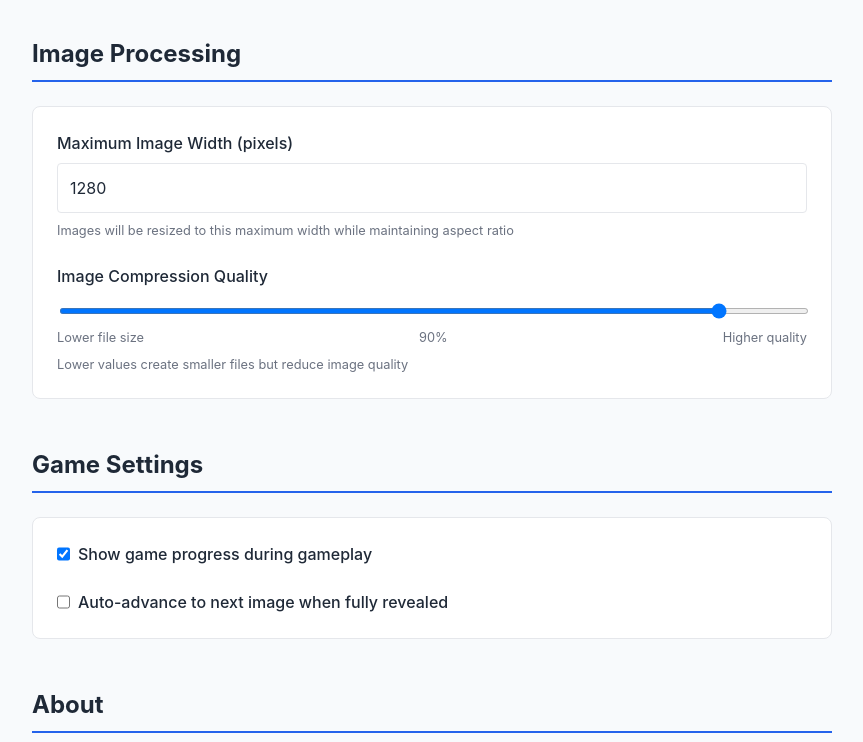
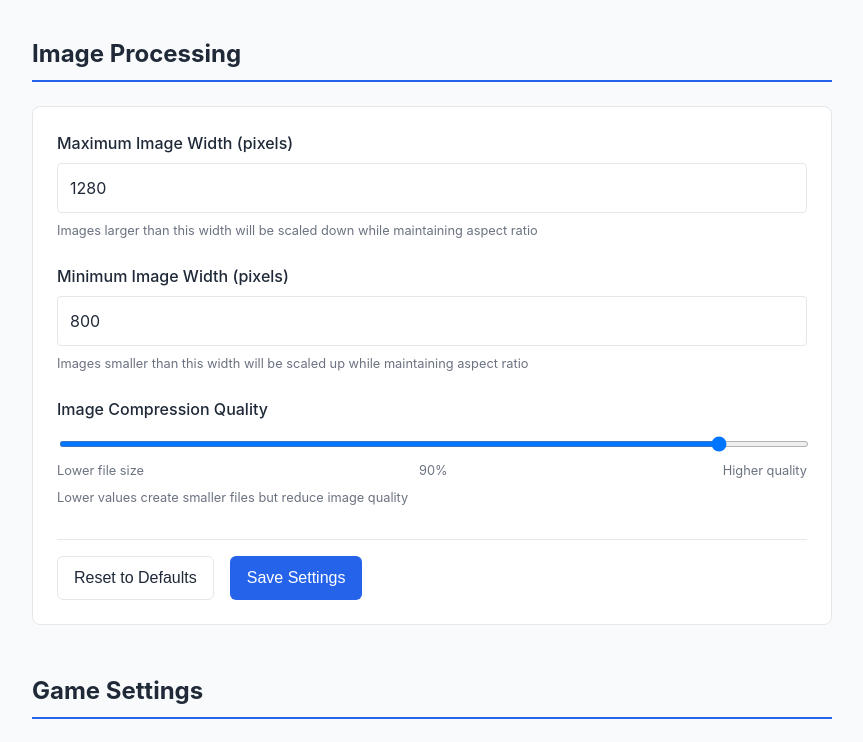
Before and after one commit to fillier/name-that-thing, a Vue app: page /settings in a window 1280 px wide. Shown: the part 620-1362 px from the top of the page, without its empty margins (208-1071 px from the left). Built offline with nearby package versions, Linux system fonts and the light colour scheme.

Commit message:
feat: Implement settings store for image processing configurations and add settings persistence test

```diff
--- a/src/components/common/ToastContainer.vue
+++ b/src/components/common/ToastContainer.vue
@@ -26,7 +26,6 @@
 </template>
 
 <script setup lang="ts">
-import { computed } from 'vue'
 import { useToast } from '@/composables/useToast'
 
 const { toasts, removeToast } = useToast()
--- a/src/components/game/ImageDisplay.vue
+++ b/src/components/game/ImageDisplay.vue
@@ -51,7 +51,6 @@
 <script setup lang="ts">
 import { ref, computed, watch, onUnmounted } from 'vue'
 import type { GameImage, PixelationLevel } from '@/types'
-import { ImageProcessingService } from '@/services/imageProcessing'
 
 interface Props {
   image?: GameImage | null
--- a/src/composables/useImageUpload.ts
+++ b/src/composables/useImageUpload.ts
@@ -24,6 +24,7 @@ export function useImageUpload() {
     categoryId: string,
     options?: {
       maxWidth?: number
+      minWidth?: number
       quality?: number
       onImageProcessed?: (image: GameImage) => void
       onError?: (fileName: string, error: string) => void
@@ -62,7 +63,8 @@ export function useImageUpload() {
             file,
             categoryId,
             options?.maxWidth,
-            options?.quality
+            options?.quality,
+            options?.minWidth
           )
 
           if (result.success && result.processedImage) {
--- a/src/composables/useToast.ts
+++ b/src/composables/useToast.ts
@@ -1,4 +1,4 @@
-import { ref, reactive, readonly } from 'vue'
+import { reactive, readonly } from 'vue'
 
 export interface Toast {
   id: string
--- a/src/main.js
+++ b/src/main.js
@@ -3,10 +3,16 @@ import { createPinia } from 'pinia'
 import router from './router'
 import App from './App.vue'
 import './styles/main.scss'
+import { useSettingsStore } from './stores/settings'
 
 const app = createApp(App)
+const pinia = createPinia()
 
-app.use(createPinia())
+app.use(pinia)
 app.use(router)
 
+// Initialize settings store
+const settingsStore = useSettingsStore()
+settingsStore.loadSettings().catch(console.error)
+
 app.mount('#app')
--- a/src/services/imageProcessing.ts
+++ b/src/services/imageProcessing.ts
@@ -13,6 +13,7 @@ import {
 export class ImageProcessingService {
   private static readonly PIXELATION_LEVELS = [64, 32, 16, 0] // 0 means original, higher numbers are more pixelated
   private static readonly DEFAULT_MAX_WIDTH = 1280
+  private static readonly DEFAULT_MIN_WIDTH = 800
   private static readonly DEFAULT_QUALITY = 0.9
 
   /**
@@ -22,7 +23,8 @@ export class ImageProcessingService {
     file: File,
     categoryId: string,
     maxWidth: number = ImageProcessingService.DEFAULT_MAX_WIDTH,
-    quality: number = ImageProcessingService.DEFAULT_QUALITY
+    quality: number = ImageProcessingService.DEFAULT_QUALITY,
+    minWidth: number = ImageProcessingService.DEFAULT_MIN_WIDTH
   ): Promise<ImageProcessingResult> {
     try {
       // Validate file
@@ -44,7 +46,7 @@ export class ImageProcessingService {
       const img = await loadImageFromFile(file)
 
       // Resize image
-      const { canvas, blob: resizedBlob, dimensions } = await resizeImage(img, maxWidth, quality)
+      const { canvas, blob: resizedBlob, dimensions } = await resizeImage(img, maxWidth, quality, minWidth)
 
       // Create pixelation levels
       const pixelationLevels = await ImageProcessingService.createPixelationLevels(
@@ -101,6 +103,7 @@ export class ImageProcessingService {
     categoryId: string,
     maxWidth?: number,
     quality?: number,
+    minWidth?: number,
     onProgress?: (current: number, total: number) => void
   ): Promise<{
     successful: GameImage[]
@@ -118,7 +121,8 @@ export class ImageProcessingService {
           file,
           categoryId,
           maxWidth,
-          quality
+          quality,
+          minWidth
         )
 
         if (result.success && result.processedImage) {
@@ -151,6 +155,7 @@ export class ImageProcessingService {
     categoryId: string,
     options: {
       maxWidth?: number
+      minWidth?: number
       quality?: number
       batchSize?: number
       onProgress?: (processed: number, total: number) => void
@@ -159,6 +164,7 @@ export class ImageProcessingService {
   ): Promise<ImageProcessingResult[]> {
     const {
       maxWidth = ImageProcessingService.DEFAULT_MAX_WIDTH,
+      minWidth = ImageProcessingService.DEFAULT_MIN_WIDTH,
       quality = ImageProcessingService.DEFAULT_QUALITY,
       onProgress,
       onImageComplete
@@ -179,7 +185,8 @@ export class ImageProcessingService {
           file,
           categoryId,
           maxWidth,
-          quality
+          quality,
+          minWidth
         )
 
         results.push(result)
--- /dev/null
+++ b/src/stores/settings.ts
@@ -0,0 +1,184 @@
+// Settings store for Name That Thing
+import { defineStore } from 'pinia'
+import { ref, reactive, watch, computed } from 'vue'
+
+export interface AppSettings {
+  // Image Processing Settings
+  maxImageSize: number
+  minImageSize: number
+  compressionQuality: number
+
+  // Game Settings
+  showProgress: boolean
+  autoAdvance: boolean
+}
+
+const DEFAULT_SETTINGS: AppSettings = {
+  maxImageSize: 1280,
+  minImageSize: 800,
+  compressionQuality: 0.9,
+  showProgress: true,
+  autoAdvance: false
+}
+
+const STORAGE_KEY = 'name-that-thing-settings'
+
+export const useSettingsStore = defineStore('settings', () => {
+  // State
+  const settings = reactive<AppSettings>({ ...DEFAULT_SETTINGS })
+  const loading = ref(false)
+  const error = ref<string | null>(null)
+
+  // Actions
+  const loadSettings = async () => {
+    try {
+      loading.value = true
+      error.value = null
+
+      const stored = localStorage.getItem(STORAGE_KEY)
+      if (stored) {
+        const parsedSettings = JSON.parse(stored) as Partial<AppSettings>
+
+        // Merge with defaults to handle new settings that might not exist in stored data
+        Object.assign(settings, DEFAULT_SETTINGS, parsedSettings)
+
+        console.log('Settings loaded from localStorage:', settings)
+      } else {
+        console.log('No stored settings found, using defaults')
+      }
+    } catch (err) {
+      error.value = err instanceof Error ? err.message : 'Failed to load settings'
+      console.error('Failed to load settings:', err)
+
+      // Reset to defaults if loading fails
+      Object.assign(settings, DEFAULT_SETTINGS)
+    } finally {
+      loading.value = false
+    }
+  }
+
+  const saveSettings = async () => {
+    try {
+      loading.value = true
+      error.value = null
+
+      localStorage.setItem(STORAGE_KEY, JSON.stringify(settings))
+      console.log('Settings saved to localStorage:', settings)
+    } catch (err) {
+      error.value = err instanceof Error ? err.message : 'Failed to save settings'
+      console.error('Failed to save settings:', err)
+      throw err
+    } finally {
+      loading.value = false
+    }
+  }
+
+  const updateSetting = async <K extends keyof AppSettings>(
+    key: K,
+    value: AppSettings[K]
+  ) => {
+    settings[key] = value
+    await saveSettings()
+  }
+
+  const updateSettings = async (updates: Partial<AppSettings>) => {
+    Object.assign(settings, updates)
+    await saveSettings()
+  }
+
+  const resetSettings = async () => {
+    Object.assign(settings, DEFAULT_SETTINGS)
+    await saveSettings()
+  }
+
+  const exportSettings = () => {
+    return JSON.stringify(settings, null, 2)
+  }
+
+  const importSettings = async (settingsJson: string) => {
+    try {
+      const importedSettings = JSON.parse(settingsJson) as Partial<AppSettings>
+
+      // Validate imported settings
+      const validSettings: Partial<AppSettings> = {}
+
+      if (typeof importedSettings.maxImageSize === 'number' &&
+          importedSettings.maxImageSize >= 800 &&
+          importedSettings.maxImageSize <= 2560) {
+        validSettings.maxImageSize = importedSettings.maxImageSize
+      }
+
+      if (typeof importedSettings.minImageSize === 'number' &&
+          importedSettings.minImageSize >= 400 &&
+          importedSettings.minImageSize <= 1600) {
+        validSettings.minImageSize = importedSettings.minImageSize
+      }
+
+      if (typeof importedSettings.compressionQuality === 'number' &&
+          importedSettings.compressionQuality >= 0.1 &&
+          importedSettings.compressionQuality <= 1) {
+        validSettings.compressionQuality = importedSettings.compressionQuality
+      }
+
+      if (typeof importedSettings.showProgress === 'boolean') {
+        validSettings.showProgress = importedSettings.showProgress
+      }
+
+      if (typeof importedSettings.autoAdvance === 'boolean') {
+        validSettings.autoAdvance = importedSettings.autoAdvance
+      }
+
+      await updateSettings(validSettings)
+      return validSettings
+    } catch (err) {
+      throw new Error('Invalid settings format')
+    }
+  }
+
+  // Auto-save settings when they change (debounced)
+  let saveTimeout: NodeJS.Timeout | null = null
+  watch(
+    () => ({ ...settings }),
+    () => {
+      if (saveTimeout) {
+        clearTimeout(saveTimeout)
+      }
+      saveTimeout = setTimeout(() => {
+        saveSettings().catch(console.error)
+      }, 500) // Debounce saves by 500ms
+    },
+    { deep: true }
+  )
+
+  return {
+    // State
+    settings: settings as AppSettings,
+    loading: readonly(loading),
+    error: readonly(error),
+
+    // Actions
+    loadSettings,
+    saveSettings,
+    updateSetting,
+    updateSettings,
+    resetSettings,
+    exportSettings,
+    importSettings
+  }
+})
+
+function readonly<T>(ref: import('vue').Ref<T>) {
+  return computed(() => ref.value)
+}
+
+// Helper to access settings outside of setup context
+export const getSettings = (): AppSettings => {
+  const store = useSettingsStore()
+  return {
+    maxImageSize: store.settings.maxImageSize,
+    minImageSize: store.settings.minImageSize,
+    compressionQuality: store.settings.compressionQuality,
+    showProgress: store.settings.showProgress,
+    autoAdvance: store.settings.autoAdvance
+  }
+}
--- a/src/utils/index.ts
+++ b/src/utils/index.ts
@@ -72,12 +72,14 @@ export const loadImageFromFile = (file: File): Promise<HTMLImageElement> => {
 }
 
 /**
- * Resize image to maximum width while maintaining aspect ratio
+ * Resize image to target width while maintaining aspect ratio
+ * Scales down images larger than maxWidth and scales up images smaller than minWidth
  */
 export const resizeImage = (
   img: HTMLImageElement,
   maxWidth: number = 1280,
-  quality: number = 0.9
+  quality: number = 0.9,
+  minWidth: number = 800
 ): Promise<{
   canvas: HTMLCanvasElement
   blob: Blob
@@ -94,13 +96,24 @@ export const resizeImage = (
 
     // Calculate new dimensions
     let { width, height } = img
+
+    // Scale down if image is too large
     if (width > maxWidth) {
       height = (height * maxWidth) / width
       width = maxWidth
     }
+    // Scale up if image is too small
+    else if (width < minWidth) {
+      height = (height * minWidth) / width
+      width = minWidth
+    }
 
     canvas.width = width
     canvas.height = height
+
+    // Use high-quality scaling for better results
+    ctx.imageSmoothingEnabled = true
+    ctx.imageSmoothingQuality = 'high'
 
     // Draw resized image
     ctx.drawImage(img, 0, 0, width, height)
--- a/src/views/GameSetup.vue
+++ b/src/views/GameSetup.vue
@@ -225,6 +225,7 @@ import { ref, computed, onMounted } from 'vue'
 import { useRouter } from 'vue-router'
 import { useCategoriesStore } from '@/stores/categories'
 import { useGameStore } from '@/stores/game'
+import { useSettingsStore } from '@/stores/settings'
 import { useImageUpload } from '@/composables/useImageUpload'
 import { useToast } from '@/composables/useToast'
 import UploadProgress from '@/components/setup/UploadProgress.vue'
@@ -234,12 +235,12 @@ import type { Category } from '@/types'
 const router = useRouter()
 const categoriesStore = useCategoriesStore()
 const gameStore = useGameStore()
+const settingsStore = useSettingsStore()
 const toast = useToast()
 const {
   isUploading,
   uploadProgress,
   uploadErrors,
-  hasErrors,
   uploadImages,
   validateFiles,
   clearErrors
@@ -249,10 +250,11 @@ const {
 const selectedCategory = ref<Category | null>(null)
 const showCreateCategory = ref(false)
 const showEditCategory = ref(false)
+const showUploadProgress = ref(false)
+const successfulUploads = ref(0)
+const fileInput = ref<HTMLInputElement>()
+
 const showDeleteConfirmation = ref(false)
-const showUploadProgress = ref(false)
-const fileInput = ref<HTMLInputElement>()
-const successfulUploads = ref(0)
 const newCategory = ref({
   name: '',
   description: ''
@@ -372,8 +374,8 @@ const handleFileUpload = async (event: Event) => {
 
   if (invalid.length > 0) {
     // Show validation errors
-    invalid.forEach(({ file, error }) => {
-      toast.warning(`${file.name}: ${error}`)
+    invalid.forEach(({ file, reason }) => {
+      toast.warning(`${file.name}: ${reason}`)
     })
   }
 
@@ -390,8 +392,9 @@ const handleFileUpload = async (event: Event) => {
 
     // Upload and process images
     const result = await uploadImages(valid, selectedCategory.value.id, {
-      maxWidth: 1280,
-      quality: 0.9,
+      maxWidth: settingsStore.settings.maxImageSize,
+      minWidth: settingsStore.settings.minImageSize,
+      quality: settingsStore.settings.compressionQuality,
       onImageProcessed: async (image) => {
         // Add processed image to store
         console.log('Processing image:', image.originalName, 'for category:', selectedCategory.value!.id)
@@ -458,12 +461,17 @@ const startGame = async () => {
 // Lifecycle
 onMounted(async () => {
   try {
+    // Load settings first
+    await settingsStore.loadSettings()
+
+    // Then load categories
     await categoriesStore.loadCategories()
     console.log('Categories loaded:', categoriesStore.categories.length)
     console.log('Images loaded:', categoriesStore.images.length)
+    console.log('Settings loaded:', settingsStore.settings)
   } catch (error) {
-    console.error('Failed to load categories:', error)
-    toast.error('Failed to load categories')
+    console.error('Failed to load data:', error)
+    toast.error('Failed to load data')
   }
 })
 </script>
--- a/src/views/Settings.vue
+++ b/src/views/Settings.vue
@@ -53,7 +53,20 @@
                 max="2560"
                 step="80"
               >
-              <small>Images will be resized to this maximum width while maintaining aspect ratio</small>
+              <small>Images larger than this width will be scaled down while maintaining aspect ratio</small>
+            </div>
+
+            <div class="form-group">
+              <label for="minImageSize">Minimum Image Width (pixels)</label>
+              <input
+                id="minImageSize"
+                v-model.number="settings.minImageSize"
+                type="number"
+                min="400"
+                max="1600"
+                step="40"
+              >
+              <small>Images smaller than this width will be scaled up while maintaining aspect ratio</small>
             </div>
 
             <div class="form-group">
@@ -72,6 +85,15 @@
                 <span>Higher quality</span>
               </div>
               <small>Lower values create smaller files but reduce image quality</small>
+            </div>
+
+            <div class="form-actions">
+              <button @click="resetToDefaults" class="btn btn-secondary">
+                Reset to Defaults
+              </button>
+              <button @click="saveSettingsManually" class="btn btn-primary">
+                Save Settings
+              </button>
             </div>
           </div>
         </div>
@@ -149,28 +171,22 @@
 </template>
 
 <script setup lang="ts">
-import { ref, reactive, onMounted } from 'vue'
-import { useRouter } from 'vue-router'
+import { ref, onMounted } from 'vue'
 import { useCategoriesStore } from '@/stores/categories'
-import { useGameStore } from '@/stores/game'
+import { useSettingsStore } from '@/stores/settings'
 import { db } from '@/services/database'
 import { downloadFile, readFileAsText } from '@/utils'
 
-const router = useRouter()
 const categoriesStore = useCategoriesStore()
-const gameStore = useGameStore()
+const settingsStore = useSettingsStore()
 
 // State
 const loading = ref(false)
 const showClearConfirm = ref(false)
 const fileInput = ref<HTMLInputElement>()
 
-const settings = reactive({
-  maxImageSize: 1280,
-  compressionQuality: 0.9,
-  showProgress: true,
-  autoAdvance: false
-})
+// Use settings from store
+const settings = settingsStore.settings
 
 // Methods
 const exportData = async () => {
@@ -253,17 +269,27 @@ const clearAllData = async () => {
   }
 }
 
-const saveSettings = () => {
-  // TODO: Persist settings to localStorage or IndexedDB
-  gameStore.updateGameSettings({
-    showProgress: settings.showProgress,
-    autoAdvance: settings.autoAdvance
-  })
+const resetToDefaults = async () => {
+  try {
+    await settingsStore.resetSettings()
+    console.log('Settings reset to defaults')
+  } catch (error) {
+    console.error('Failed to reset settings:', error)
+  }
+}
+
+const saveSettingsManually = async () => {
+  try {
+    await settingsStore.saveSettings()
+    console.log('Settings saved manually')
+  } catch (error) {
+    console.error('Failed to save settings:', error)
+  }
 }
 
 // Lifecycle
-onMounted(() => {
-  // TODO: Load settings from storage
+onMounted(async () => {
+  await settingsStore.loadSettings()
 })
 
 // Watch for settings changes and auto-save
@@ -433,6 +459,14 @@ onMounted(() => {
   color: var(--text-secondary);
 }
 
+.form-actions {
+  display: flex;
+  gap: 1rem;
+  margin-top: 2rem;
+  padding-top: 1rem;
+  border-top: 1px solid var(--border);
+}
+
 .about-card {
   background: var(--surface);
   border: 1px solid var(--border);
```
Also changed, not shown: test-settings.html (added, +55 -0 lines).
